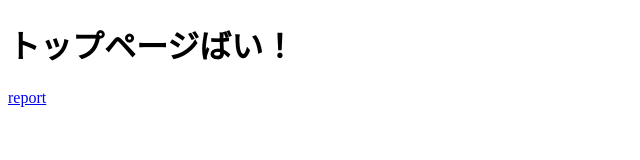
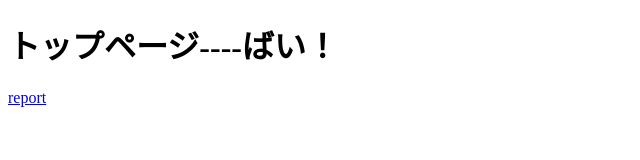
Before and after one commit to keitaman2/FrontEnd202401_01, a website: page index.html in a window 1280 px wide. Shown: the whole page, without its empty margins (0-640 px from the left). Drawn offline with Linux system fonts and the light colour scheme.

```diff
--- a/index.html
+++ b/index.html
@@ -8,7 +8,7 @@
 </head>
 
 <body>
-    <h1 id="top_message">トップページばい！</h1>
+    <h1 id="top_message">トップページ----ばい！</h1>
     <a href="./e2e/cypress/support/index.js">report</a>
 </body>
 
```
